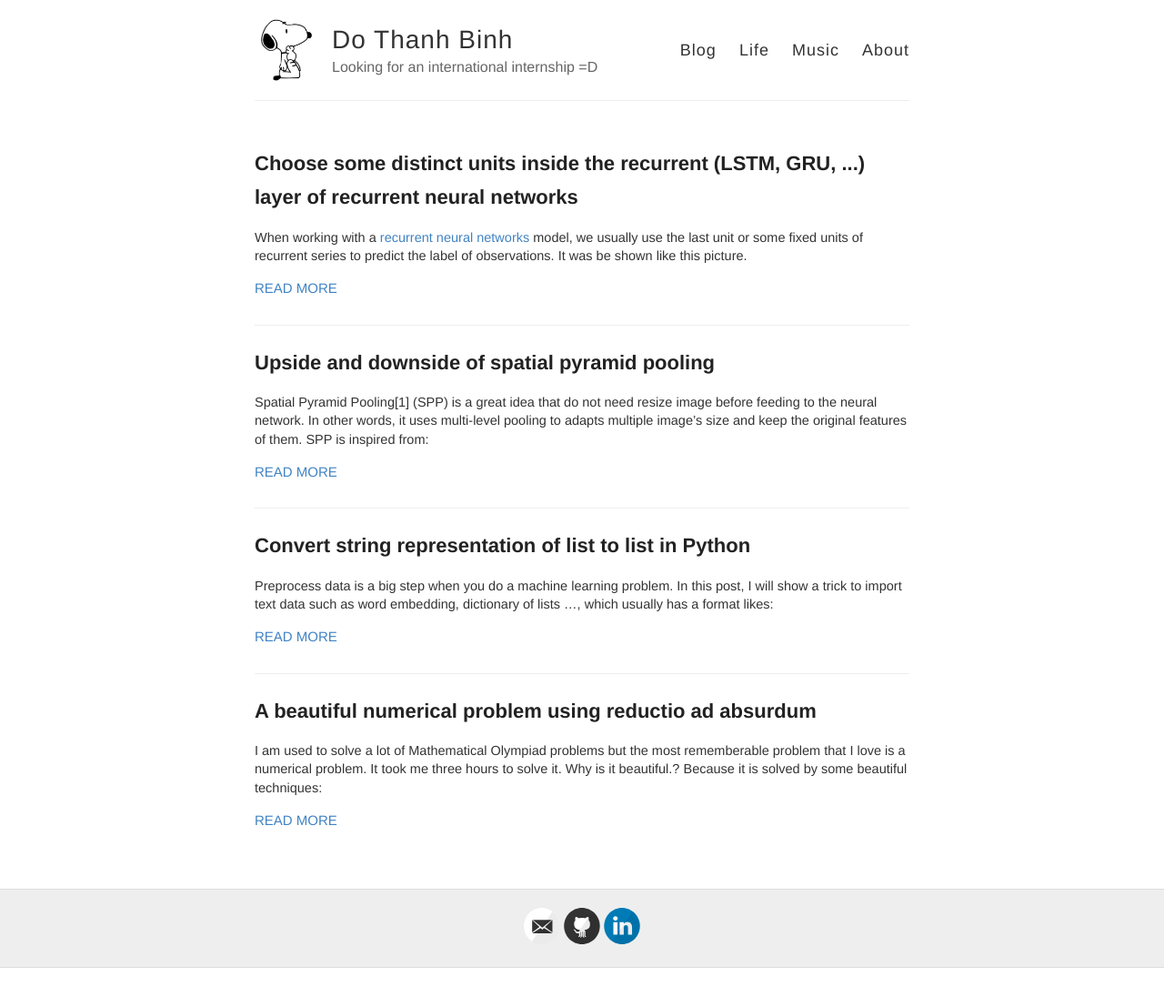
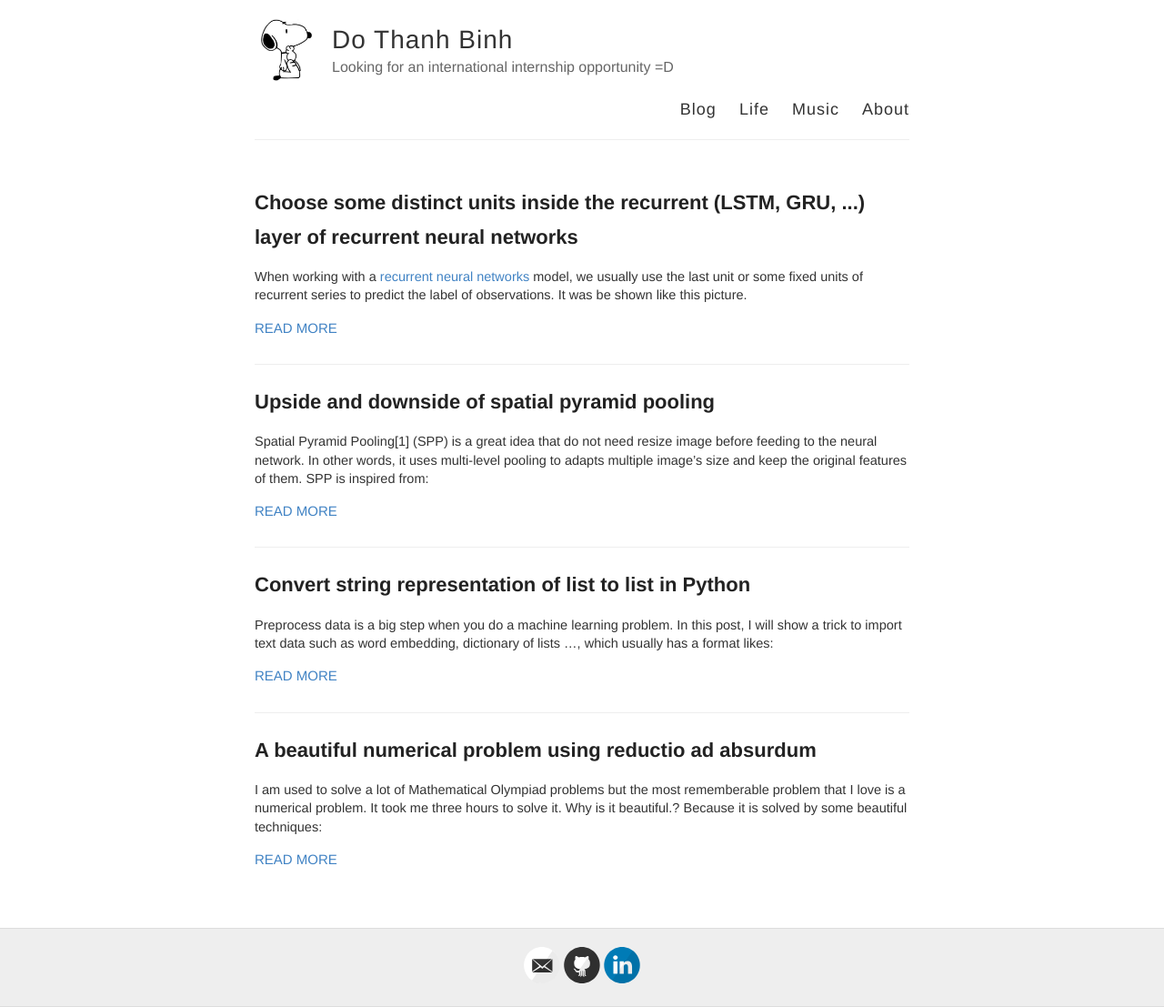
Before and after one commit to peace195/peace195.github.io, a Jekyll site: the page built from index.html, in a window 1280 px wide. Shown: the whole page at 91% size. Built offline with Jekyll 4.4.1, drawn with Linux system fonts in a browser that asks for light colours; before the commit the page ends 1064 px from its top, so only the background shows below that.

Commit message:
update description

```diff
--- a/_config.yml
+++ b/_config.yml
@@ -6,7 +6,7 @@
 name: Do Thanh Binh
 
 # Short bio or description (displayed in the header)
-description: Looking for an international internship =D
+description: Looking for an international internship opportunity =D
 
 # URL of your avatar or profile pic (you could use your GitHub profile pic)
 avatar: https://raw.githubusercontent.com/peace195/peace195.github.io/master/images/avatar.jpg
```
